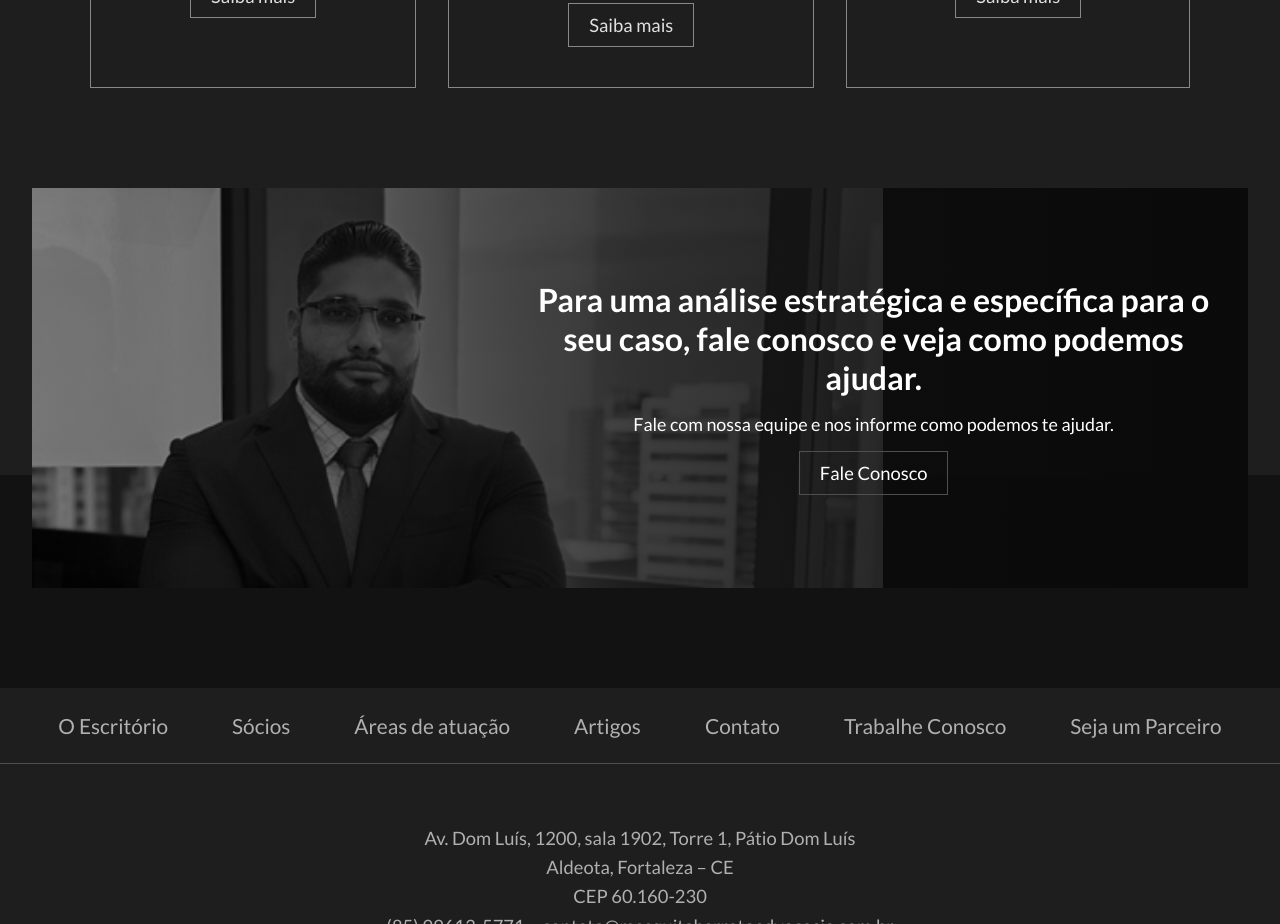
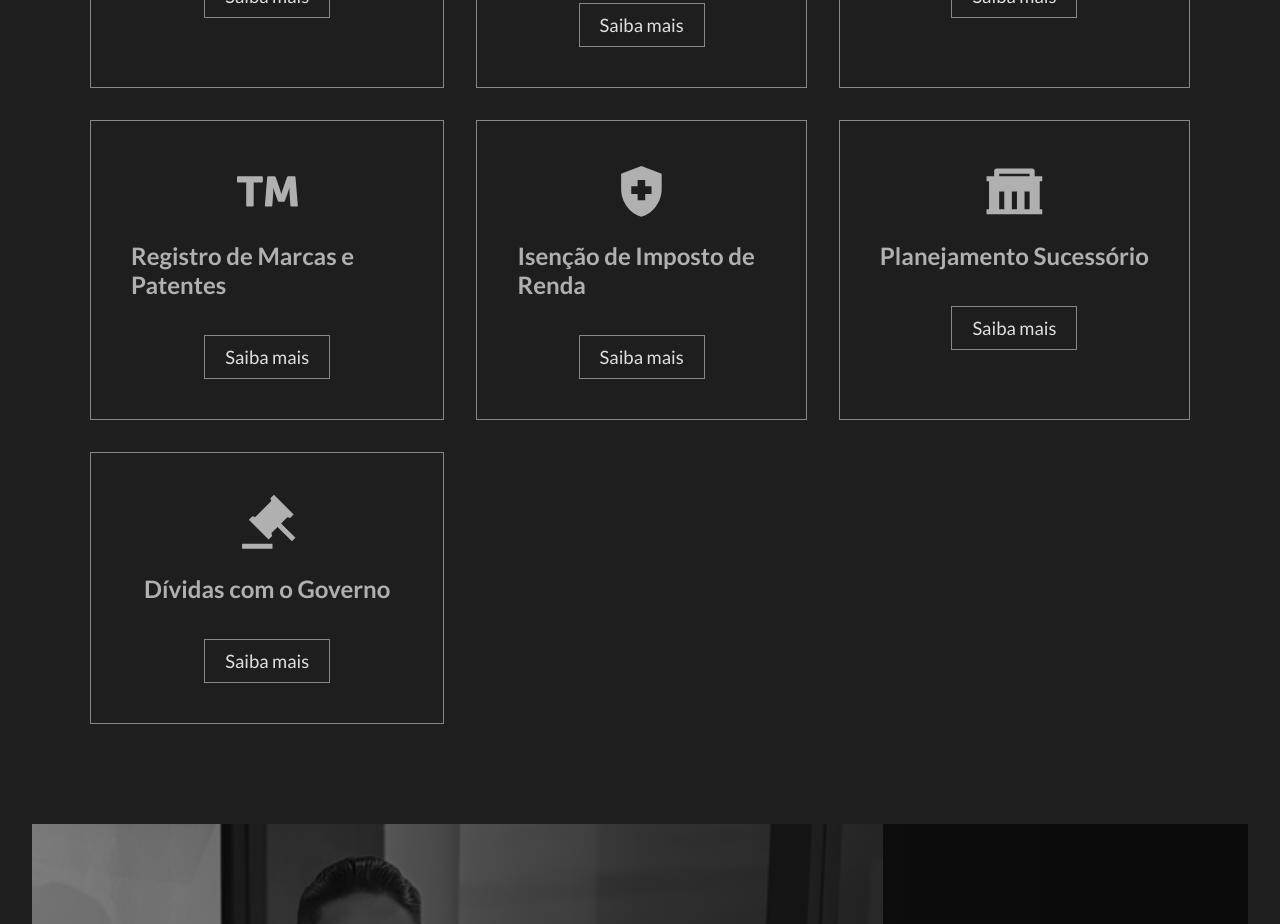
Before and after one commit to humbertomonteiro/mesquita-barreto, a React (Vite) app: page /activity in a window 1280 px wide. Shown: the part 1260-2184 px from the top of the page. Built offline with nearby package versions, Linux system fonts and the light colour scheme.

Commit message:
Update activitys.jsx

```diff
--- a/src/data/constants/activitys.jsx
+++ b/src/data/constants/activitys.jsx
@@ -3,39 +3,91 @@ import {
   RiMoneyDollarCircleFill,
   RiSafe3Fill,
   RiSwordFill,
+  RiAuctionFill,
+  RiGovernmentFill,
 } from "react-icons/ri";
 import { BsGraphUpArrow } from "react-icons/bs";
-import { MdWork } from "react-icons/md";
+import { MdWork, MdHealthAndSafety } from "react-icons/md";
+import { FaTrademark } from "react-icons/fa";
 
 export const areasActivity = [
   {
     title: "Blindagem Patrimonial",
     icon: <IoIosLock />,
-    path: "/activity/blindagem-patrimonial",
+    description:
+      "Protegemos o seu patrimônio contra riscos, separando os seus bens pessoais das dívidas e imprevistos do seu negócio.",
+    whatsapp:
+      "Olá! Vi a área de Blindagem Patrimonial no site e quero saber mais.",
   },
   {
-    title: " Redução de Impostos",
+    title: "Redução de Impostos",
     icon: <RiMoneyDollarCircleFill />,
-    path: "/activity/reducao-de-impostos",
+    description:
+      "Analisamos a sua situação e encontramos formas legais de pagar menos impostos, dentro do que a lei permite.",
+    whatsapp:
+      "Olá! Vi a área de Redução de Impostos no site e quero saber mais.",
   },
   {
     title: "Planejamento Tributário",
     icon: <BsGraphUpArrow />,
-    path: "/activity/planejamento-tributario",
+    description:
+      "Organizamos a carga de tributos da sua empresa de forma estratégica, para você pagar só o necessário e evitar surpresas.",
+    whatsapp:
+      "Olá! Vi a área de Planejamento Tributário no site e quero saber mais.",
   },
   {
     title: "Holding",
     icon: <RiSafe3Fill />,
-    path: "/activity/holding",
+    description:
+      "Estruturamos uma empresa para cuidar do seu patrimônio, reduzindo impostos sobre aluguéis e facilitando a sucessão familiar.",
+    whatsapp: "Olá! Vi a área de Holding no site e quero saber mais.",
   },
   {
     title: "Defesa em Execução Fiscal",
     icon: <RiSwordFill />,
-    path: "/activity/defesa-em-execucao-fiscal",
+    description:
+      "Defendemos você ou a sua empresa quando o governo cobra dívidas na Justiça, buscando reduzir ou anular a cobrança.",
+    whatsapp:
+      "Olá! Vi a área de Defesa em Execução Fiscal no site e quero saber mais.",
   },
   {
     title: "Demandas de Empresas",
     icon: <MdWork />,
-    path: "/activity/demanda-de-empresas",
+    description:
+      "Cuidamos das questões jurídicas do dia a dia do seu negócio, com soluções pensadas para a realidade da sua empresa.",
+    whatsapp:
+      "Olá! Vi a área de Demandas de Empresas no site e quero saber mais.",
+  },
+  {
+    title: "Registro de Marcas e Patentes",
+    icon: <FaTrademark />,
+    description:
+      "Protegemos o nome, a logo e as criações da sua empresa, garantindo que sejam exclusivamente seus e não possam ser usados por terceiros.",
+    whatsapp:
+      "Olá! Vi a área de Registro de Marcas e Patentes no site e quero saber mais.",
+  },
+  {
+    title: "Isenção de Imposto de Renda",
+    icon: <MdHealthAndSafety />,
+    description:
+      "Aposentados e pensionistas com doença grave podem parar de pagar Imposto de Renda e recuperar o que pagaram nos últimos anos. Verificamos o seu direito.",
+    whatsapp:
+      "Olá! Vi a área de Isenção de Imposto de Renda no site e quero saber mais.",
+  },
+  {
+    title: "Planejamento Sucessório",
+    icon: <RiGovernmentFill />,
+    description:
+      "Organizamos a transmissão do seu patrimônio à família, reduzindo custos e evitando o inventário, para proteger quem você ama.",
+    whatsapp:
+      "Olá! Vi a área de Planejamento Sucessório no site e quero saber mais.",
+  },
+  {
+    title: "Dívidas com o Governo",
+    icon: <RiAuctionFill />,
+    description:
+      "Analisamos suas dívidas fiscais para identificar se já prescreveram ou podem ser reduzidas, muitas vezes livrando você de pagar o que não deve.",
+    whatsapp:
+      "Olá! Vi a área de Dívidas com o Governo no site e quero saber mais.",
   },
 ];
```
